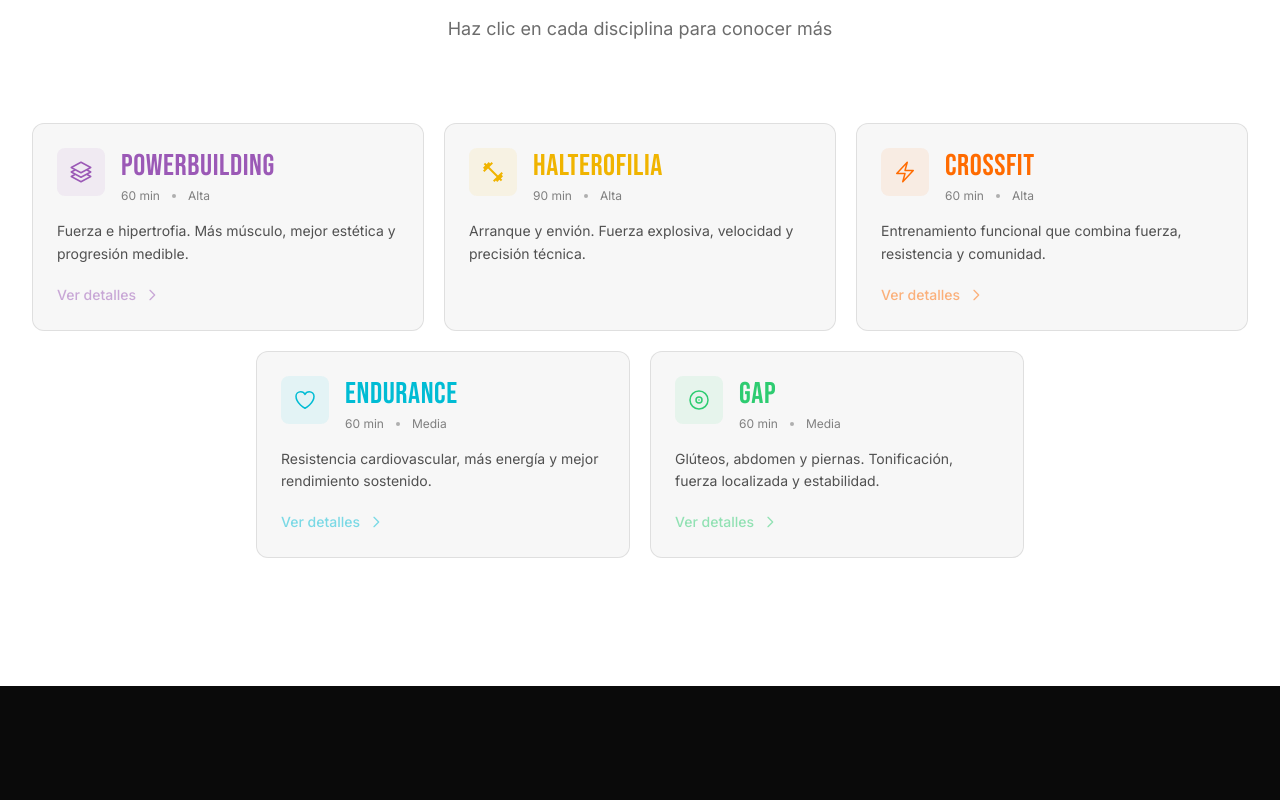
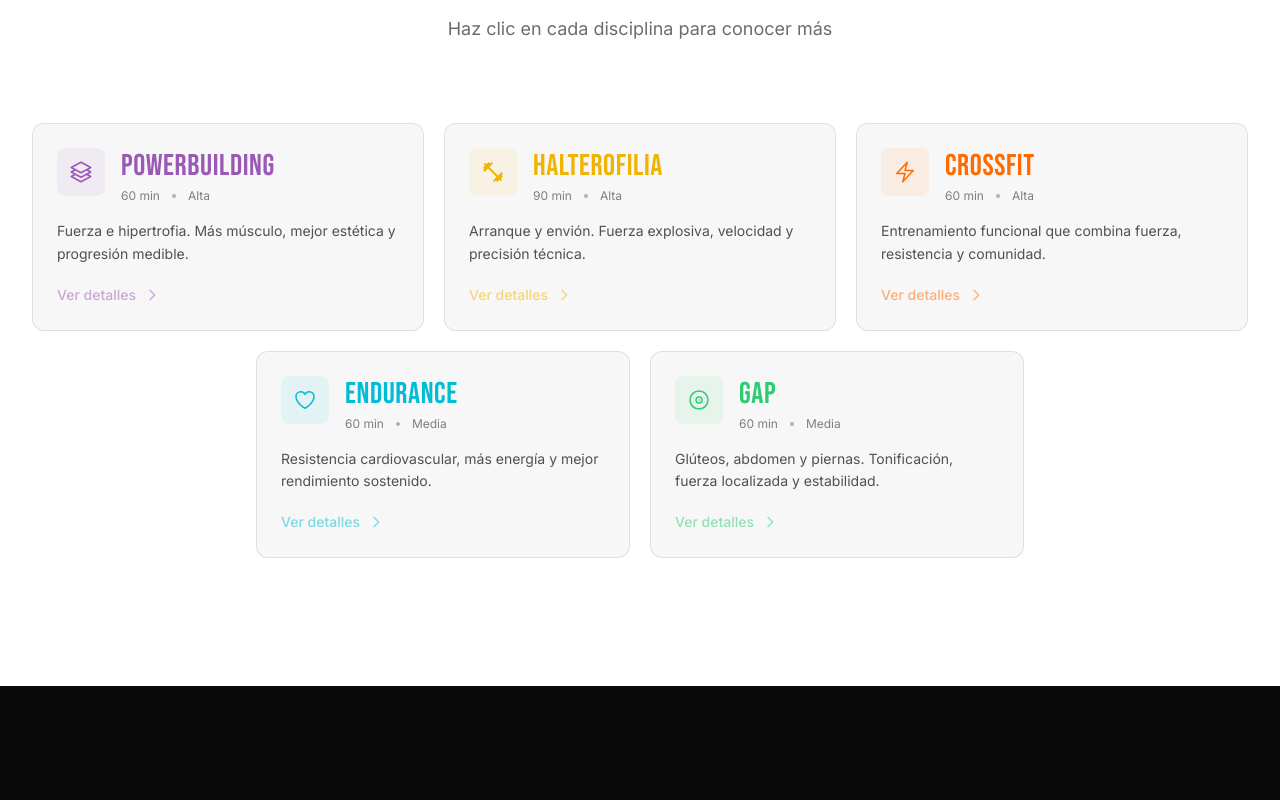
Before and after one commit to Grobier/webkutral, a React (Vite) app in the folder boxkutral-web/: page / in a window 1280 px wide. Shown: the part 1040-1840 px from the top of the page. Built offline with nearby package versions, Linux system fonts and the light colour scheme.

Commit message:
restore halterofilia discipline details

```diff
--- a/boxkutral-web/src/components/Disciplines.jsx
+++ b/boxkutral-web/src/components/Disciplines.jsx
@@ -28,7 +28,6 @@
   {
     id: 'halterofilia',
     name: 'HALTEROFILIA',
-    hasModal: false,
     shortDesc: 'Arranque y envión. Fuerza explosiva, velocidad y precisión técnica.',
     color: '#F0B400',
     icon: 'weightlifting',
@@ -367,7 +366,7 @@
               <DisciplineCard
                 key={discipline.id}
                 discipline={discipline}
-                onClick={discipline.hasModal === false ? undefined : () => setSelectedDiscipline(discipline)}
+                onClick={() => setSelectedDiscipline(discipline)}
               />
             ))}
           </div>
@@ -377,7 +376,7 @@
               <DisciplineCard
                 key={discipline.id}
                 discipline={discipline}
-                onClick={discipline.hasModal === false ? undefined : () => setSelectedDiscipline(discipline)}
+                onClick={() => setSelectedDiscipline(discipline)}
               />
             ))}
           </div>
@@ -394,14 +393,8 @@
 }
 
 function DisciplineCard({ discipline, onClick }) {
-  const isInteractive = typeof onClick === 'function'
-
   return (
-    <motion.div
-      variants={cardVariants}
-      onClick={onClick}
-      className={`group ${isInteractive ? 'cursor-pointer' : 'cursor-default'}`}
-    >
+    <motion.div variants={cardVariants} onClick={onClick} className="group cursor-pointer">
       <div
         className="h-full rounded-xl border border-secondary/10 bg-secondary/[0.03] p-6 transition-all duration-300 hover:-translate-y-1 hover:border-secondary/20 hover:bg-secondary/[0.06] hover:shadow-lg"
         style={{ boxShadow: `0 0 0 0 ${discipline.color}00` }}
@@ -438,7 +431,6 @@
 
         <p className="mb-4 text-sm leading-relaxed text-secondary/70">{discipline.shortDesc}</p>
 
-        {isInteractive && (
         <div
           className="inline-flex items-center gap-2 text-sm font-medium opacity-50 transition-all duration-300 group-hover:opacity-100"
           style={{ color: discipline.color }}
@@ -448,7 +440,6 @@
             <path strokeLinecap="round" strokeLinejoin="round" strokeWidth={2} d="M9 5l7 7-7 7" />
           </svg>
         </div>
-        )}
       </div>
     </motion.div>
   )
```
Lines whose indentation alone changed are shown as unchanged.
